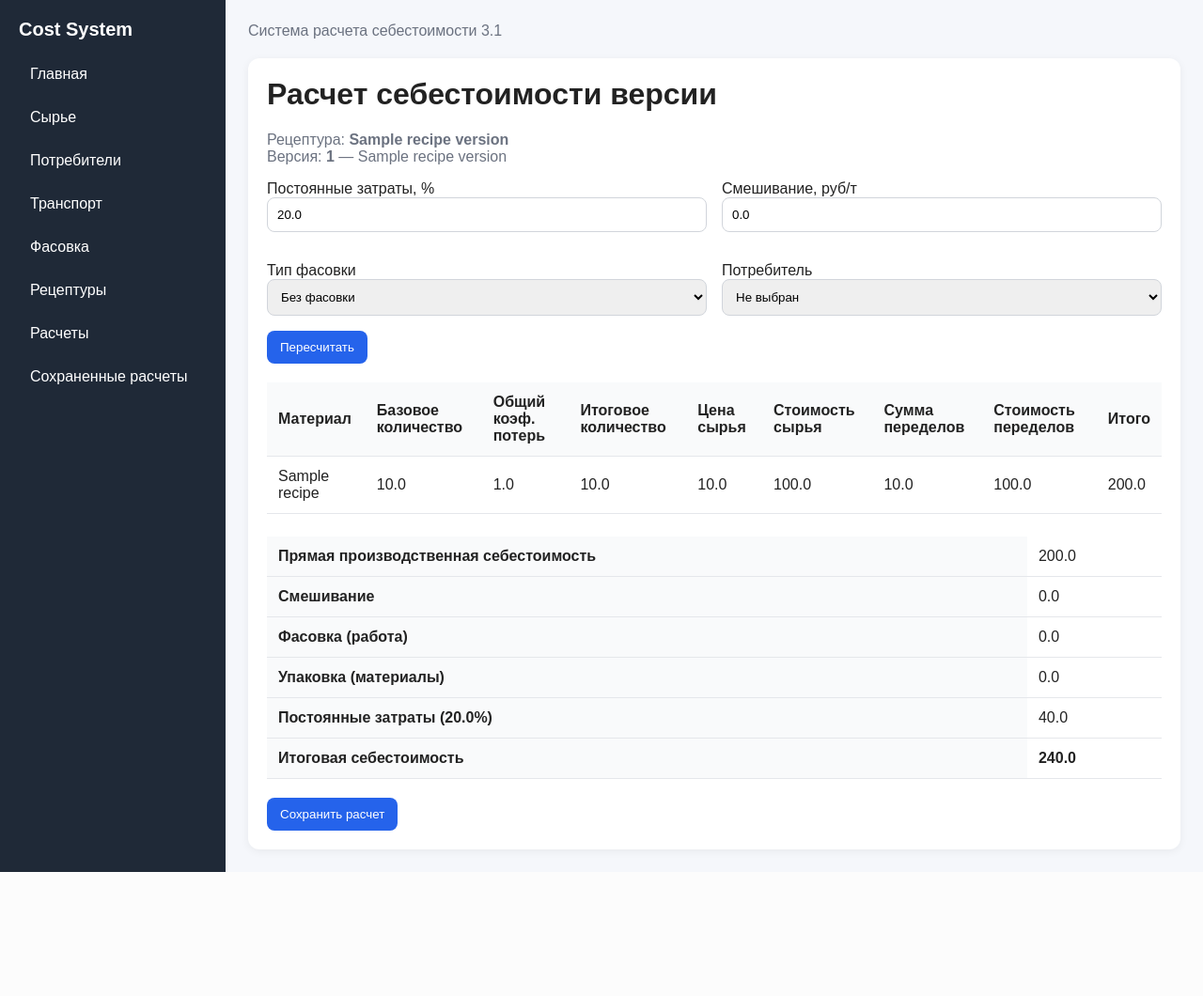
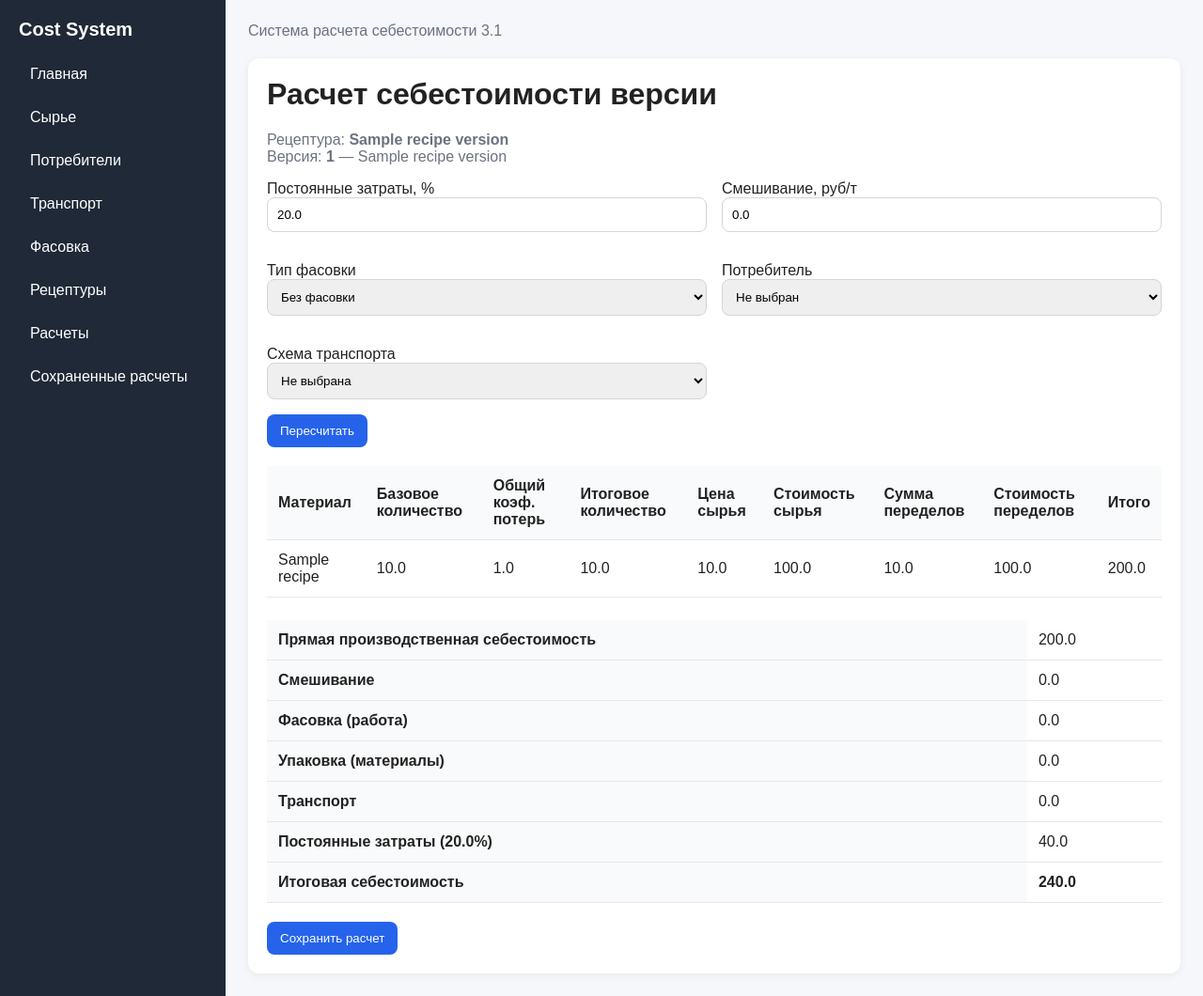
Before and after one commit to gogolevev199/cost-calculator, a FastAPI app: page /recipe-versions/1/calculate in a window 1280 px wide. Shown: the whole page at 94% size. Before the commit the page ends 928 px from the top, so only its background shows below. Run offline with FastAPI, Linux system fonts and the light colour scheme; a database or web service that is not in the repository returns one stand-in record (values such as "Sample title"); some libraries are stand-ins or nearby versions.

Commit message:
add transport to recipe calculation and saved snapshots

```diff
--- a/app/main.py
+++ b/app/main.py
@@ -1402,7 +1402,8 @@ def recipe_version_calculate_page(
     overhead_percent: float = 20.0,
     mixing_cost_per_ton: float = 0.0,
     packaging_type_id: str | None = None,
-    customer_id: str | None = None
+    customer_id: str | None = None,
+    transport_scheme_id: str | None = None
 ):
     with conn.cursor() as cursor:
         cursor.execute("""
@@ -1463,6 +1464,28 @@ def recipe_version_calculate_page(
             customers.append({
                 "id": c[0],
                 "name": c[1]
+            })
+
+        cursor.execute("""
+            SELECT
+                ts.id,
+                ts.name,
+                ts.capacity_tons,
+                tt.name
+            FROM transport_schemes ts
+            LEFT JOIN transport_types tt ON tt.id = ts.transport_type_id
+            WHERE ts.is_active = TRUE
+            ORDER BY ts.name
+        """)
+        transport_rows = cursor.fetchall()
+
+        transport_schemes = []
+        for t in transport_rows:
+            transport_schemes.append({
+                "id": t[0],
+                "name": t[1],
+                "capacity_tons": float(t[2]) if t[2] is not None else None,
+                "transport_type": t[3]
             })
 
         selected_packaging = None
@@ -1481,6 +1504,59 @@ def recipe_version_calculate_page(
                     "capacity_unit": p[3],
                     "cost_per_ton": float(p[4]),
                     "package_price": float(p[5]),
+                }
+
+        selected_transport_scheme = None
+        if transport_scheme_id:
+            cursor.execute("""
+                SELECT
+                    ts.id,
+                    ts.name,
+                    ts.capacity_tons,
+                    tt.name
+                FROM transport_schemes ts
+                LEFT JOIN transport_types tt ON tt.id = ts.transport_type_id
+                WHERE ts.id = %s
+            """, (transport_scheme_id,))
+            t = cursor.fetchone()
+            if t:
+                selected_transport_scheme = {
+                    "id": t[0],
+                    "name": t[1],
+                    "capacity_tons": float(t[2]) if t[2] is not None else None,
+                    "transport_type": t[3]
+                }
+
+        selected_transport_rate = None
+        if customer_id and transport_scheme_id:
+            cursor.execute("""
+                SELECT
+                    price,
+                    currency,
+                    price_per,
+                    valid_from,
+                    valid_to,
+                    includes_loading,
+                    includes_unloading,
+                    includes_packaging
+                FROM transport_rate_history
+                WHERE customer_id = %s
+                  AND transport_scheme_id = %s
+                  AND valid_to IS NULL
+                ORDER BY valid_from DESC
+                LIMIT 1
+            """, (customer_id, transport_scheme_id))
+            tr = cursor.fetchone()
+            if tr:
+                selected_transport_rate = {
+                    "price": float(tr[0]),
+                    "currency": tr[1],
+                    "price_per": tr[2],
+                    "valid_from": str(tr[3]) if tr[3] else None,
+                    "valid_to": str(tr[4]) if tr[4] else None,
+                    "includes_loading": tr[5],
+                    "includes_unloading": tr[6],
+                    "includes_packaging": tr[7],
                 }
 
         cursor.execute("""
@@ -1579,14 +1655,39 @@ def recipe_version_calculate_page(
 
             if capacity_unit == "т":
                 capacity_tons = capacity_value
-            elif capacity_unit == "kg" or capacity_unit == "кг":
+            elif capacity_unit in ("kg", "кг"):
                 capacity_tons = capacity_value / 1000.0
 
             if capacity_tons and capacity_tons > 0:
                 package_count = total_final_quantity / capacity_tons
                 packaging_material_cost_total = package_count * selected_packaging["package_price"]
 
-    overhead_base = direct_cost + mixing_cost_total + packaging_work_cost_total + packaging_material_cost_total
+    transport_cost_total = 0.0
+    transport_units_count = 0.0
+    transport_cost_per_ton = 0.0
+
+    if selected_transport_rate and selected_transport_scheme and total_final_quantity > 0:
+        price = selected_transport_rate["price"]
+        price_per = selected_transport_rate["price_per"]
+        capacity_tons = selected_transport_scheme["capacity_tons"]
+
+        if price_per == "ton":
+            transport_cost_total = total_final_quantity * price
+            transport_cost_per_ton = price
+
+        elif price_per in ("trip", "wagon"):
+            if capacity_tons and capacity_tons > 0:
+                transport_units_count = total_final_quantity / capacity_tons
+                transport_cost_total = transport_units_count * price
+                transport_cost_per_ton = transport_cost_total / total_final_quantity if total_final_quantity > 0 else 0.0
+
+    overhead_base = (
+        direct_cost
+        + mixing_cost_total
+        + packaging_work_cost_total
+        + packaging_material_cost_total
+        + transport_cost_total
+    )
     overhead_cost = overhead_base * overhead_percent / 100.0
     total_cost = overhead_base + overhead_cost
 
@@ -1599,9 +1700,13 @@ def recipe_version_calculate_page(
             "items": items,
             "packaging_types": packaging_types,
             "selected_packaging_type_id": packaging_type_id,
+            "selected_packaging": selected_packaging,
             "customers": customers,
             "selected_customer_id": customer_id,
-            "selected_packaging": selected_packaging,
+            "transport_schemes": transport_schemes,
+            "selected_transport_scheme_id": transport_scheme_id,
+            "selected_transport_scheme": selected_transport_scheme,
+            "selected_transport_rate": selected_transport_rate,
             "overhead_percent": overhead_percent,
             "mixing_cost_per_ton": mixing_cost_per_ton,
             "direct_cost": round(direct_cost, 2),
@@ -1609,6 +1714,9 @@ def recipe_version_calculate_page(
             "packaging_work_cost_total": round(packaging_work_cost_total, 2),
             "packaging_material_cost_total": round(packaging_material_cost_total, 2),
             "package_count": round(package_count, 3),
+            "transport_units_count": round(transport_units_count, 3),
+            "transport_cost_per_ton": round(transport_cost_per_ton, 2),
+            "transport_cost_total": round(transport_cost_total, 2),
             "overhead_cost": round(overhead_cost, 2),
             "total_cost": round(total_cost, 2),
         }
@@ -1728,7 +1836,8 @@ def save_recipe_version_calculation(
     overhead_percent: float = Form(...),
     mixing_cost_per_ton: float = Form(...),
     packaging_type_id: str = Form(""),
-    customer_id: str = Form("")
+    customer_id: str = Form(""),
+    transport_scheme_id: str = Form("")
 ):
     with conn.cursor() as cursor:
         cursor.execute("""
@@ -1754,7 +1863,6 @@ def save_recipe_version_calculation(
         recipe_name = row[4]
 
         customer_name = None
-
         if customer_id:
             cursor.execute("""
                 SELECT name
@@ -1762,7 +1870,6 @@ def save_recipe_version_calculation(
                 WHERE id = %s
             """, (customer_id,))
             c = cursor.fetchone()
-
             if c:
                 customer_name = c[0]
 
@@ -1782,6 +1889,49 @@ def save_recipe_version_calculation(
                     "capacity_unit": p[3],
                     "cost_per_ton": float(p[4]),
                     "package_price": float(p[5]),
+                }
+
+        selected_transport_scheme = None
+        if transport_scheme_id:
+            cursor.execute("""
+                SELECT
+                    ts.id,
+                    ts.name,
+                    ts.capacity_tons,
+                    tt.name
+                FROM transport_schemes ts
+                LEFT JOIN transport_types tt ON tt.id = ts.transport_type_id
+                WHERE ts.id = %s
+            """, (transport_scheme_id,))
+            t = cursor.fetchone()
+            if t:
+                selected_transport_scheme = {
+                    "id": t[0],
+                    "name": t[1],
+                    "capacity_tons": float(t[2]) if t[2] is not None else None,
+                    "transport_type": t[3]
+                }
+
+        selected_transport_rate = None
+        if customer_id and transport_scheme_id:
+            cursor.execute("""
+                SELECT
+                    price,
+                    currency,
+                    price_per
+                FROM transport_rate_history
+                WHERE customer_id = %s
+                  AND transport_scheme_id = %s
+                  AND valid_to IS NULL
+                ORDER BY valid_from DESC
+                LIMIT 1
+            """, (customer_id, transport_scheme_id))
+            tr = cursor.fetchone()
+            if tr:
+                selected_transport_rate = {
+                    "price": float(tr[0]),
+                    "currency": tr[1],
+                    "price_per": tr[2],
                 }
 
         cursor.execute("""
@@ -1879,75 +2029,117 @@ def save_recipe_version_calculation(
 
             if capacity_unit == "т":
                 capacity_tons = capacity_value
-            elif capacity_unit == "kg" or capacity_unit == "кг":
+            elif capacity_unit in ("kg", "кг"):
                 capacity_tons = capacity_value / 1000.0
 
             if capacity_tons and capacity_tons > 0:
                 package_count = total_final_quantity / capacity_tons
                 packaging_material_cost_total = package_count * selected_packaging["package_price"]
 
-    overhead_base = direct_cost + mixing_cost_total + packaging_work_cost_total + packaging_material_cost_total
+    transport_cost_total = 0.0
+    transport_units_count = 0.0
+    transport_cost_per_ton = 0.0
+
+    if selected_transport_rate and selected_transport_scheme and total_final_quantity > 0:
+        price = selected_transport_rate["price"]
+        price_per = selected_transport_rate["price_per"]
+        capacity_tons = selected_transport_scheme["capacity_tons"]
+
+        if price_per == "ton":
+            transport_cost_total = total_final_quantity * price
+            transport_cost_per_ton = price
+
+        elif price_per in ("trip", "wagon"):
+            if capacity_tons and capacity_tons > 0:
+                transport_units_count = total_final_quantity / capacity_tons
+                transport_cost_total = transport_units_count * price
+                transport_cost_per_ton = transport_cost_total / total_final_quantity if total_final_quantity > 0 else 0.0
+
+    overhead_base = (
+        direct_cost
+        + mixing_cost_total
+        + packaging_work_cost_total
+        + packaging_material_cost_total
+        + transport_cost_total
+    )
     overhead_cost = overhead_base * overhead_percent / 100.0
     total_cost = overhead_base + overhead_cost
 
     with conn.cursor() as cursor:
         cursor.execute("""
-           INSERT INTO saved_calculations (
-               recipe_id,
-               recipe_version_id,
-               customer_id,
-               customer_name_snapshot,
-               recipe_name_snapshot,
-               version_number_snapshot,
-               version_name_snapshot,
-               overhead_percent,
-               mixing_cost_per_ton,
-               packaging_type_id,
-               packaging_name_snapshot,
-               packaging_capacity_value_snapshot,
-               packaging_capacity_unit_snapshot,
-               packaging_cost_per_ton_snapshot,
-               package_price_snapshot,
-               direct_cost,
-               mixing_cost_total,
-               packaging_work_cost_total,
-               packaging_material_cost_total,
-               overhead_cost,
-               total_cost,
-               total_final_quantity,
-               package_count
-           )
-           VALUES (
-               %s,%s,%s,%s,%s,%s,%s,
-               %s,%s,%s,%s,%s,%s,%s,%s,
-               %s,%s,%s,%s,%s,%s,%s,%s
-           )
-           RETURNING id
-       """, (
-           recipe_id,
-           recipe_version_id,
-           customer_id if customer_id else None,
-           customer_name,
-           recipe_name,
-           version_number,
-           version_name,
-           overhead_percent,
-           mixing_cost_per_ton,
-           selected_packaging["id"] if selected_packaging else None,
-           selected_packaging["name"] if selected_packaging else None,
-           selected_packaging["capacity_value"] if selected_packaging else None,
-           selected_packaging["capacity_unit"] if selected_packaging else None,
-           selected_packaging["cost_per_ton"] if selected_packaging else 0,
-           selected_packaging["package_price"] if selected_packaging else 0,
-           direct_cost,
-           mixing_cost_total,
-           packaging_work_cost_total,
-           packaging_material_cost_total,
-           overhead_cost,
-           total_cost,
-           total_final_quantity,
-           package_count
-       ))
+            INSERT INTO saved_calculations (
+                recipe_id,
+                recipe_version_id,
+                customer_id,
+                customer_name_snapshot,
+                recipe_name_snapshot,
+                version_number_snapshot,
+                version_name_snapshot,
+                overhead_percent,
+                mixing_cost_per_ton,
+                packaging_type_id,
+                packaging_name_snapshot,
+                packaging_capacity_value_snapshot,
+                packaging_capacity_unit_snapshot,
+                packaging_cost_per_ton_snapshot,
+                package_price_snapshot,
+                transport_scheme_id,
+                transport_scheme_name_snapshot,
+                transport_rate_snapshot,
+                transport_rate_price_per_snapshot,
+                transport_capacity_tons_snapshot,
+                transport_units_count,
+                transport_cost_per_ton,
+                transport_cost_total,
+                direct_cost,
+                mixing_cost_total,
+                packaging_work_cost_total,
+                packaging_material_cost_total,
+                overhead_cost,
+                total_cost,
+                total_final_quantity,
+                package_count
+            )
+            VALUES (
+                %s,%s,%s,%s,%s,%s,%s,
+                %s,%s,%s,%s,%s,%s,%s,%s,
+                %s,%s,%s,%s,%s,%s,%s,%s,
+                %s,%s,%s,%s,%s,%s,%s,%s
+            )
+            RETURNING id
+        """, (
+            recipe_id,
+            recipe_version_id,
+            customer_id if customer_id else None,
+            customer_name,
+            recipe_name,
+            version_number,
+            version_name,
+            overhead_percent,
+            mixing_cost_per_ton,
+            selected_packaging["id"] if selected_packaging else None,
+            selected_packaging["name"] if selected_packaging else None,
+            selected_packaging["capacity_value"] if selected_packaging else None,
+            selected_packaging["capacity_unit"] if selected_packaging else None,
+            selected_packaging["cost_per_ton"] if selected_packaging else 0,
+            selected_packaging["package_price"] if selected_packaging else 0,
+            selected_transport_scheme["id"] if selected_transport_scheme else None,
+            selected_transport_scheme["name"] if selected_transport_scheme else None,
+            selected_transport_rate["price"] if selected_transport_rate else 0,
+            selected_transport_rate["price_per"] if selected_transport_rate else None,
+            selected_transport_scheme["capacity_tons"] if selected_transport_scheme else None,
+            transport_units_count,
+            transport_cost_per_ton,
+            transport_cost_total,
+            direct_cost,
+            mixing_cost_total,
+            packaging_work_cost_total,
+            packaging_material_cost_total,
+            overhead_cost,
+            total_cost,
+            total_final_quantity,
+            package_count
+        ))
         saved_calculation_id = cursor.fetchone()[0]
 
         for item in item_snapshots:
--- a/templates/recipe_version_calculation.html
+++ b/templates/recipe_version_calculation.html
@@ -32,16 +32,29 @@
                 {% endfor %}
             </select>
         </div>
+
         <div class="form-group">
-           <label>Потребитель</label>
-           <select name="customer_id">
+            <label>Потребитель</label>
+            <select name="customer_id">
                 <option value="">Не выбран</option>
                 {% for c in customers %}
                 <option value="{{ c.id }}" {% if selected_customer_id == c.id %}selected{% endif %}>
                     {{ c.name }}
                 </option>
                 {% endfor %}
-           </select>
+            </select>
+        </div>
+
+        <div class="form-group">
+            <label>Схема транспорта</label>
+            <select name="transport_scheme_id">
+                <option value="">Не выбрана</option>
+                {% for t in transport_schemes %}
+                <option value="{{ t.id }}" {% if selected_transport_scheme_id == t.id %}selected{% endif %}>
+                    {{ t.name }}
+                </option>
+                {% endfor %}
+            </select>
         </div>
     </div>
 
@@ -118,6 +131,61 @@
 </div>
 {% endif %}
 
+{% if selected_transport_scheme %}
+<div style="margin-top: 24px;">
+    <table>
+        <tbody>
+            <tr>
+                <th>Схема транспорта</th>
+                <td>{{ selected_transport_scheme.name }}</td>
+            </tr>
+            <tr>
+                <th>Тип транспорта</th>
+                <td>{{ selected_transport_scheme.transport_type or "—" }}</td>
+            </tr>
+            <tr>
+                <th>Вместимость</th>
+                <td>
+                    {% if selected_transport_scheme.capacity_tons %}
+                        {{ selected_transport_scheme.capacity_tons }} т
+                    {% else %}
+                        —
+                    {% endif %}
+                </td>
+            </tr>
+
+            {% if selected_transport_rate %}
+            <tr>
+                <th>Ставка</th>
+                <td>{{ selected_transport_rate.price }} {{ selected_transport_rate.currency }}</td>
+            </tr>
+            <tr>
+                <th>Тип ставки</th>
+                <td>{{ selected_transport_rate.price_per }}</td>
+            </tr>
+            <tr>
+                <th>Транспортных единиц</th>
+                <td>{{ transport_units_count }}</td>
+            </tr>
+            <tr>
+                <th>Транспорт, руб/т</th>
+                <td>{{ transport_cost_per_ton }}</td>
+            </tr>
+            <tr>
+                <th>Транспорт всего</th>
+                <td>{{ transport_cost_total }}</td>
+            </tr>
+            {% else %}
+            <tr>
+                <th>Ставка</th>
+                <td>Не найдена активная ставка для выбранного клиента и схемы</td>
+            </tr>
+            {% endif %}
+        </tbody>
+    </table>
+</div>
+{% endif %}
+
 <div style="margin-top: 24px;">
     <table>
         <tbody>
@@ -138,6 +206,10 @@
                 <td>{{ packaging_material_cost_total }}</td>
             </tr>
             <tr>
+                <th>Транспорт</th>
+                <td>{{ transport_cost_total }}</td>
+            </tr>
+            <tr>
                 <th>Постоянные затраты ({{ overhead_percent }}%)</th>
                 <td>{{ overhead_cost }}</td>
             </tr>
@@ -148,12 +220,15 @@
         </tbody>
     </table>
 </div>
+
 <div style="margin-top:20px;">
     <form method="post" action="/recipe-versions/{{ version.id }}/save-calculation">
         <input type="hidden" name="overhead_percent" value="{{ overhead_percent }}">
         <input type="hidden" name="mixing_cost_per_ton" value="{{ mixing_cost_per_ton }}">
         <input type="hidden" name="packaging_type_id" value="{{ selected_packaging_type_id }}">
         <input type="hidden" name="customer_id" value="{{ selected_customer_id }}">
+        <input type="hidden" name="transport_scheme_id" value="{{ selected_transport_scheme_id }}">
+
         <button class="btn" type="submit">
             Сохранить расчет
         </button>
```
Also changed, not shown: schema.sql (+34 -0 lines).
